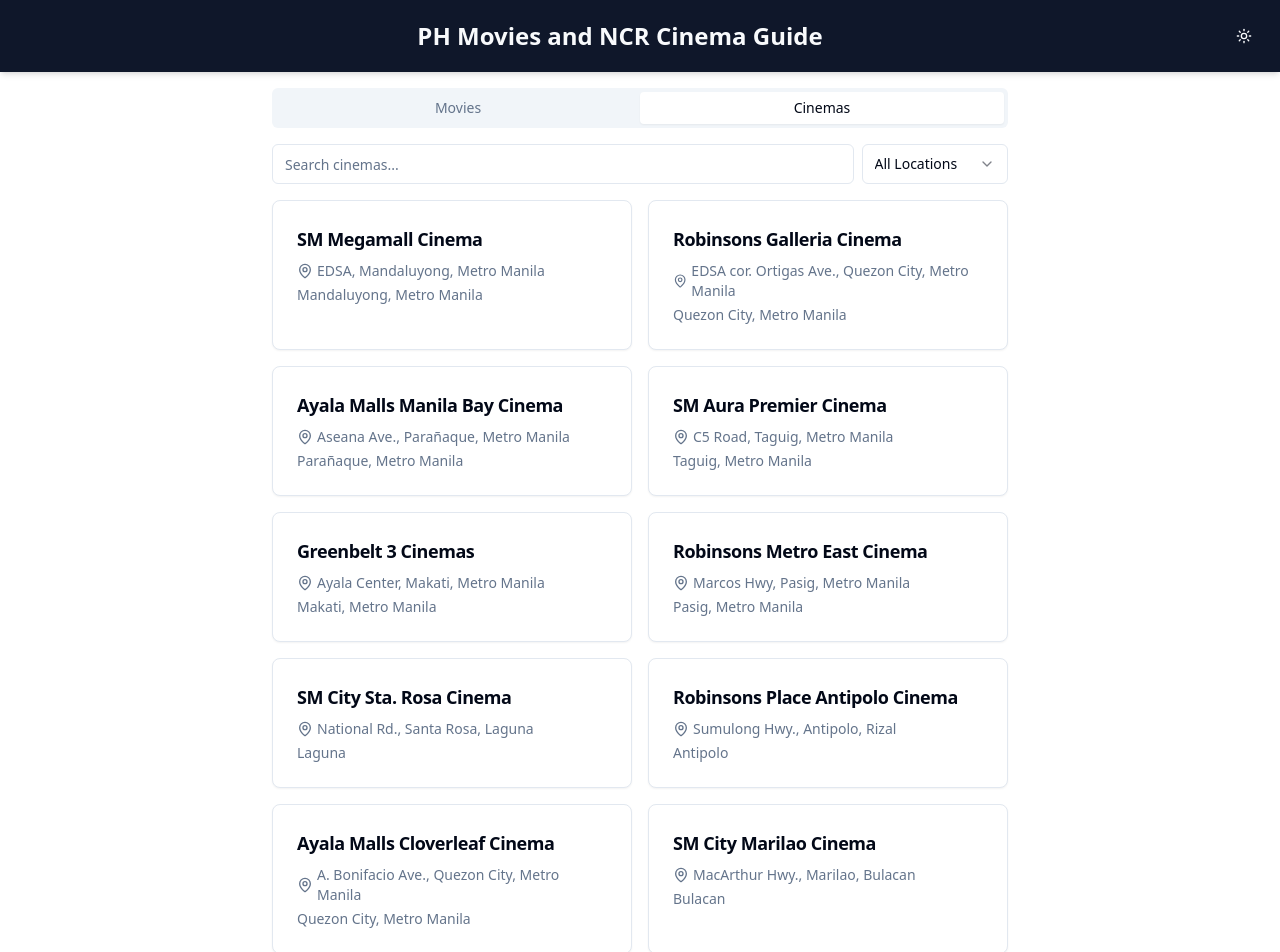
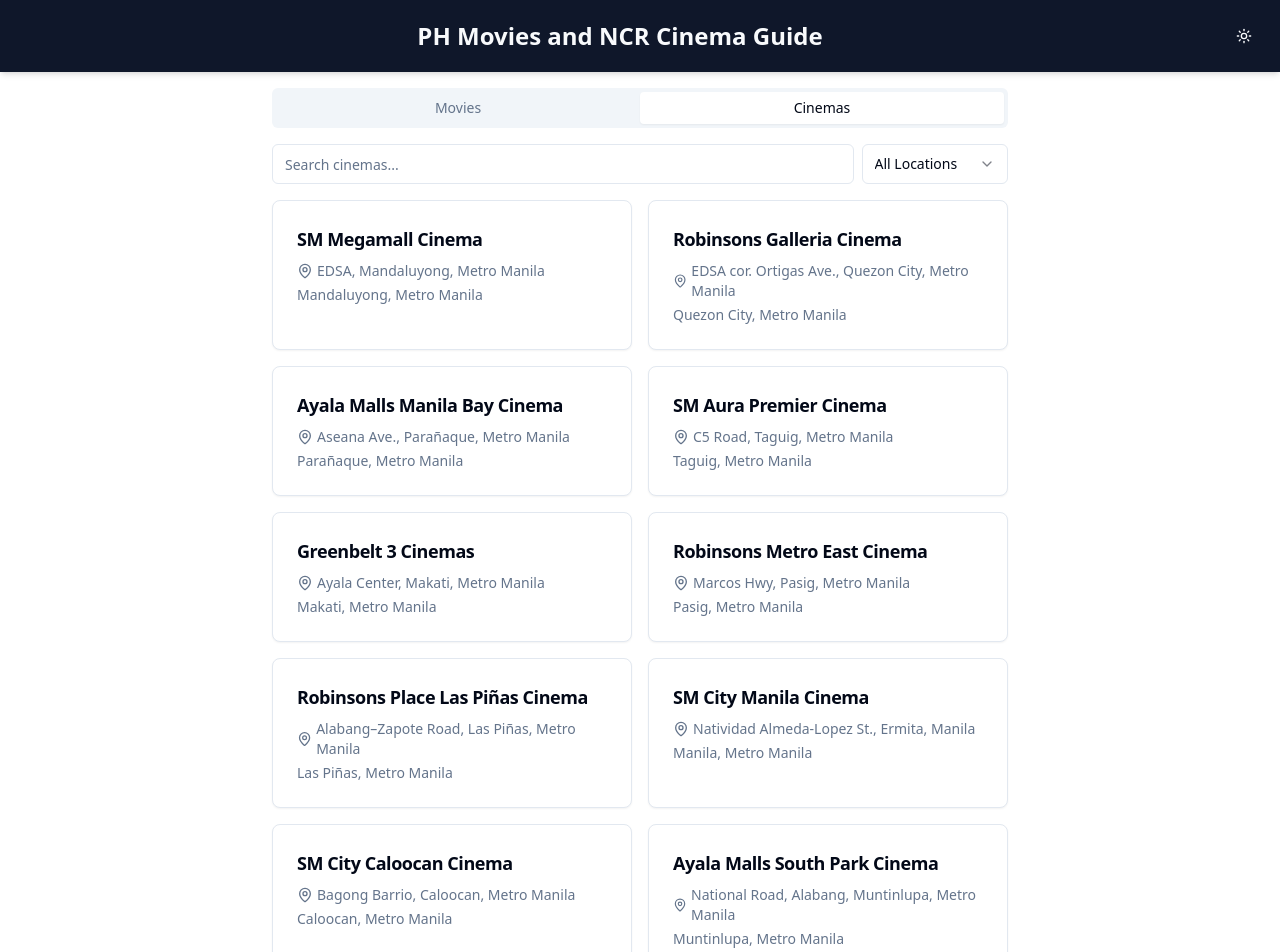
Before and after one commit to emercruzph-dev/curious-tamarin-app1, a React (Vite) app: page /cinemas in a window 1280 px wide. Shown: the top 952 px of the page. Built offline with nearby package versions, Linux system fonts and the light colour scheme.

Commit message:
[dyad] Added more mock cinema data for Metro Manila cities - wrote 1 file(s)

```diff
--- a/src/data/cinemas.ts
+++ b/src/data/cinemas.ts
@@ -206,6 +206,110 @@ export const mockCinemas: Cinema[] = [
           { time: "10:30 AM", type: "2D" },
           { time: "01:30 PM", type: "2D" },
           { time: "07:00 PM", type: "2D" },
+        ],
+      },
+    ],
+  },
+  {
+    id: "c15",
+    name: "Robinsons Place Las Piñas Cinema",
+    location: "Metro Manila",
+    city: "Las Piñas",
+    address: "Alabang–Zapote Road, Las Piñas, Metro Manila",
+    contact: "(02) 8800-0000",
+    moviesPlaying: [
+      {
+        movieId: "m1",
+        showtimes: [
+          { time: "10:00 AM", type: "2D" },
+          { time: "01:00 PM", type: "2D" },
+          { time: "04:00 PM", type: "2D" },
+        ],
+      },
+      {
+        movieId: "m3",
+        showtimes: [
+          { time: "11:00 AM", type: "2D" },
+          { time: "02:00 PM", type: "2D" },
+          { time: "05:00 PM", type: "2D" },
+        ],
+      },
+    ],
+  },
+  {
+    id: "c16",
+    name: "SM City Manila Cinema",
+    location: "Metro Manila",
+    city: "Manila",
+    address: "Natividad Almeda-Lopez St., Ermita, Manila",
+    contact: "(02) 8523-7044",
+    moviesPlaying: [
+      {
+        movieId: "m2",
+        showtimes: [
+          { time: "10:30 AM", type: "2D" },
+          { time: "01:30 PM", type: "2D" },
+          { time: "04:30 PM", type: "2D" },
+        ],
+      },
+      {
+        movieId: "m4",
+        showtimes: [
+          { time: "11:30 AM", type: "2D" },
+          { time: "02:30 PM", type: "2D" },
+          { time: "05:30 PM", type: "2D" },
+        ],
+      },
+    ],
+  },
+  {
+    id: "c17",
+    name: "SM City Caloocan Cinema",
+    location: "Metro Manila",
+    city: "Caloocan",
+    address: "Bagong Barrio, Caloocan, Metro Manila",
+    contact: "(02) 8362-0000",
+    moviesPlaying: [
+      {
+        movieId: "m5",
+        showtimes: [
+          { time: "10:00 AM", type: "2D" },
+          { time: "01:00 PM", type: "2D" },
+          { time: "04:00 PM", type: "2D" },
+        ],
+      },
+      {
+        movieId: "m1",
+        showtimes: [
+          { time: "11:00 AM", type: "2D" },
+          { time: "02:00 PM", type: "2D" },
+          { time: "05:00 PM", type: "2D" },
+        ],
+      },
+    ],
+  },
+  {
+    id: "c18",
+    name: "Ayala Malls South Park Cinema",
+    location: "Metro Manila",
+    city: "Muntinlupa",
+    address: "National Road, Alabang, Muntinlupa, Metro Manila",
+    contact: "(02) 7759-8000",
+    moviesPlaying: [
+      {
+        movieId: "m2",
+        showtimes: [
+          { time: "10:00 AM", type: "2D" },
+          { time: "01:00 PM", type: "2D" },
+          { time: "04:00 PM", type: "2D" },
+        ],
+      },
+      {
+        movieId: "m3",
+        showtimes: [
+          { time: "11:00 AM", type: "2D" },
+          { time: "02:00 PM", type: "2D" },
+          { time: "05:00 PM", type: "2D" },
         ],
       },
     ],
@@ -471,7 +575,7 @@ export const mockCinemas: Cinema[] = [
         showtimes: [
           { time: "10:30 AM", type: "2D" },
           { time: "01:30 PM", type: "2D" },
-          { time: "07:00 PM", type: "2D" },
+          { time: "07:00 PM", "type": "2D" },
         ],
       },
     ],
```
